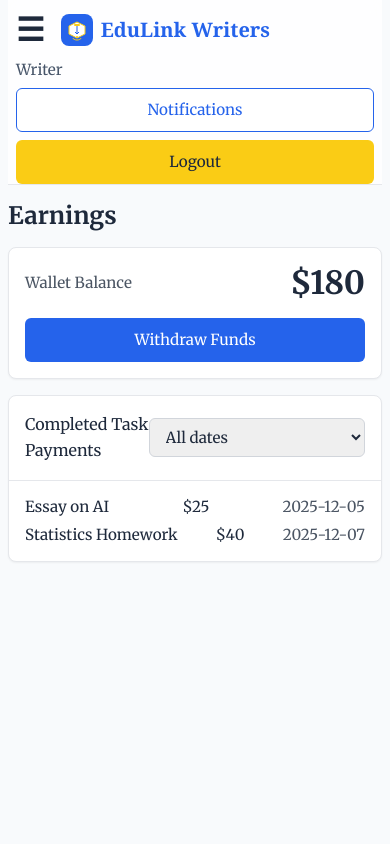
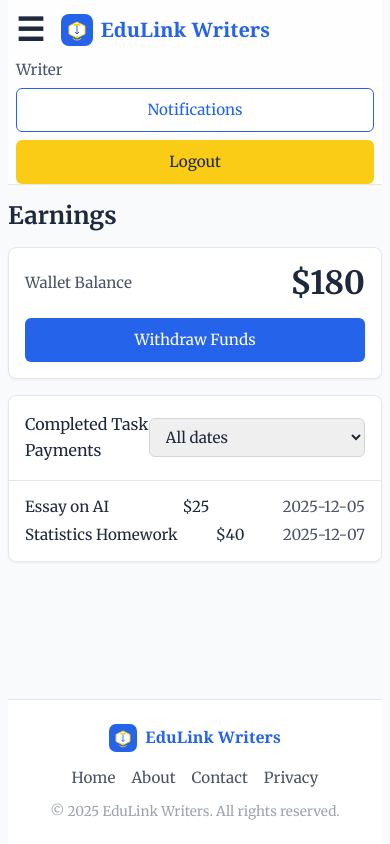
Before and after one commit to jamiljuma2/LOGIN, a React (Vite) app: page /writer/earnings in a window 390 px wide. Built offline with nearby package versions, Linux system fonts and the light colour scheme.

Commit message:
Add professional responsive footer to all dashboards

```diff
--- /dev/null
+++ b/src/components/Footer.tsx
@@ -0,0 +1,23 @@
+import { Link } from 'react-router-dom'
+
+export default function Footer() {
+  return (
+    <footer className="w-full border-t bg-white/90 backdrop-blur py-6 mt-auto">
+      <div className="mx-auto max-w-screen-xl px-4 flex flex-col sm:flex-row items-center justify-between gap-4 text-sm text-gray-600">
+        <div className="flex items-center gap-2">
+          <img src="/edulink-logo.svg" alt="EduLink Writers Logo" className="w-7 h-7" />
+          <span className="font-bold text-brand-500 font-serif text-base">EduLink Writers</span>
+        </div>
+        <nav className="flex flex-wrap gap-4">
+          <Link to="/" className="hover:text-brand-600 transition-colors">Home</Link>
+          <Link to="/about" className="hover:text-brand-600 transition-colors">About</Link>
+          <Link to="/contact" className="hover:text-brand-600 transition-colors">Contact</Link>
+          <Link to="/privacy" className="hover:text-brand-600 transition-colors">Privacy</Link>
+        </nav>
+        <div className="text-xs text-gray-400 text-center sm:text-right">
+          &copy; {new Date().getFullYear()} EduLink Writers. All rights reserved.
+        </div>
+      </div>
+    </footer>
+  )
+}
--- a/src/layouts/AdminLayout.tsx
+++ b/src/layouts/AdminLayout.tsx
@@ -1,3 +1,4 @@
+import Footer from '../components/Footer'
 
 import { Outlet } from 'react-router-dom'
 import Sidebar from '../components/Sidebar'
@@ -35,6 +36,7 @@ export default function AdminLayout() {
           <main className="flex-1 py-4 md:py-8">
             <Outlet />
           </main>
+          <Footer />
         </div>
       </div>
     </div>
--- a/src/layouts/StudentLayout.tsx
+++ b/src/layouts/StudentLayout.tsx
@@ -3,6 +3,7 @@
 import { Outlet, useNavigate } from 'react-router-dom'
 import Sidebar from '../components/Sidebar'
 import { useToast } from '../components/ToastProvider'
+import Footer from '../components/Footer'
 import { useState } from 'react'
 
 export default function StudentLayout() {
@@ -48,6 +49,7 @@ export default function StudentLayout() {
           <main className="flex-1 py-4 md:py-8">
             <Outlet />
           </main>
+          <Footer />
         </div>
       </div>
     </div>
--- a/src/layouts/WriterLayout.tsx
+++ b/src/layouts/WriterLayout.tsx
@@ -3,6 +3,7 @@
 import { Outlet, useNavigate } from 'react-router-dom'
 import Sidebar from '../components/Sidebar'
 import { useToast } from '../components/ToastProvider'
+import Footer from '../components/Footer'
 import { useState } from 'react'
 
 export default function WriterLayout() {
@@ -45,6 +46,7 @@ export default function WriterLayout() {
           <main className="flex-1 py-4 md:py-8">
             <Outlet />
           </main>
+          <Footer />
         </div>
       </div>
     </div>
```
